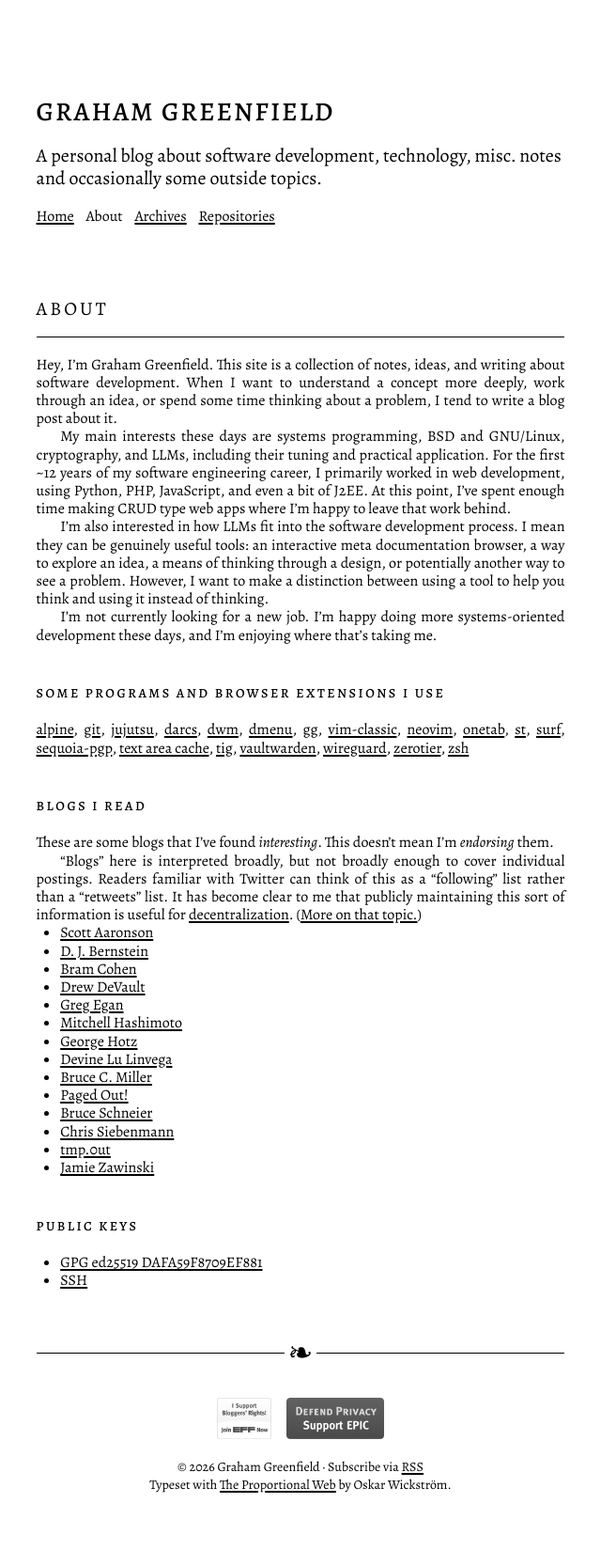
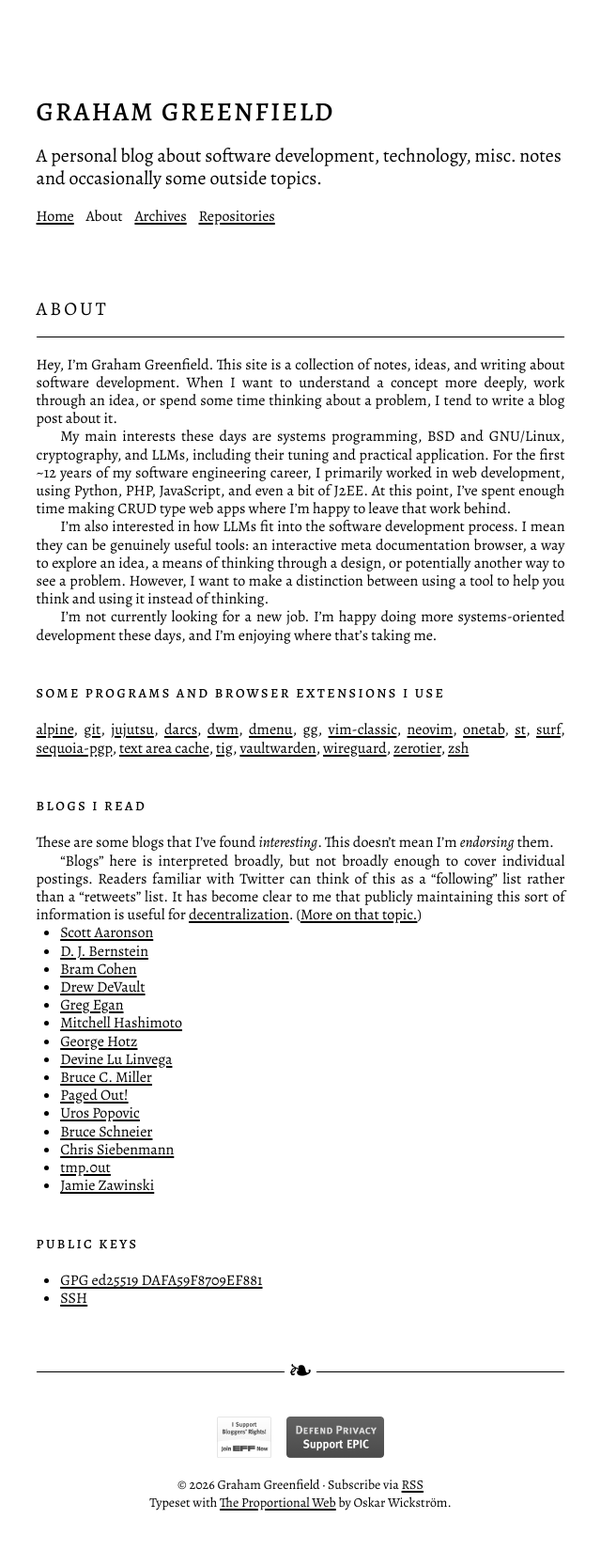
Before and after one commit to gmgreenfield/gmgreenfield.github.io, a Jekyll site: the page built from about.md, in a window 1280 px wide. Shown: the whole page at 94% size, without its empty margins (320-960 px from the left). Built offline with Jekyll 4.4.1, drawn with Linux system fonts in a browser that asks for light colours.

Commit message:
Add Uros Popovic to the blogroll.

```diff
--- a/about.md
+++ b/about.md
@@ -50,6 +50,7 @@ These are some blogs that I've found *interesting*. This doesn't mean I'm *endor
 - [Devine Lu Linvega](https://wiki.xxiivv.com/site/blog.html){:target="_blank"}
 - [Bruce C. Miller](https://macroexpand.com/~bm3719){:target="_blank"}
 - [Paged Out!](https://pagedout.institute/){:target="_blank"}
+- [Uros Popovic](https://popovicu.com/){:target="_blank"}
 - [Bruce Schneier](https://www.schneier.com/){:target="_blank"}
 - [Chris Siebenmann](https://utcc.utoronto.ca/~cks/space/blog/){:target="_blank"}
 - [tmp.0ut](https://tmpout.sh/){:target="_blank"}
```
